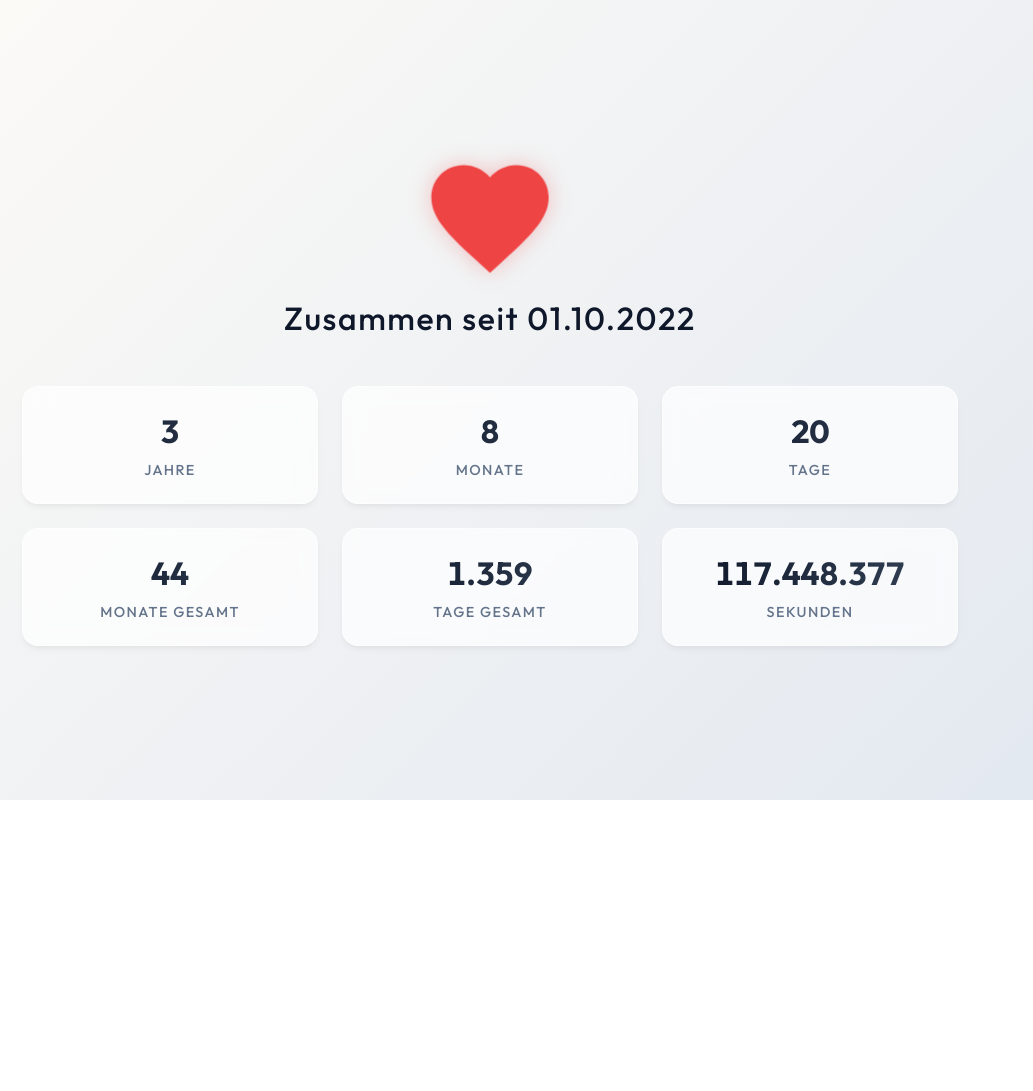
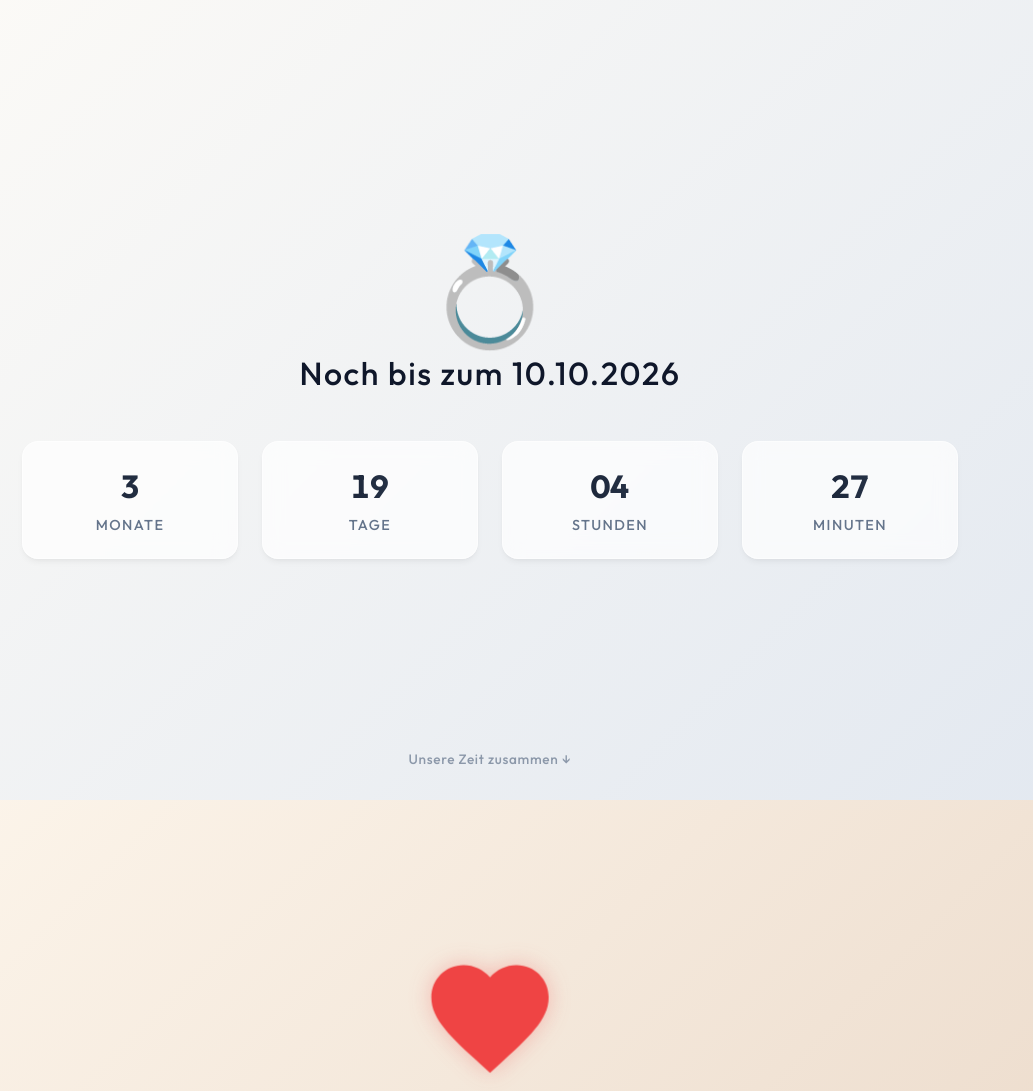
Before and after one commit to mathefuchs/jana, a plain HTML site: page index.html in a window 1280 px wide. Shown: the top 1091 px of the page, without its empty margins (150-1183 px from the left). Before the commit the page ends 800 px from the top, so only its background shows below. Drawn offline with Linux system fonts and the light colour scheme.

Commit message:
Add wedding counter

```diff
--- a/index.html
+++ b/index.html
@@ -4,7 +4,7 @@
 <head>
     <meta charset="UTF-8">
     <meta name="viewport" content="width=device-width, initial-scale=1.0">
-    <title>Zusammen seit 01.10.2022</title>
+    <title>❤️ T+J</title>
     <link rel="preconnect" href="https://fonts.googleapis.com">
     <link rel="preconnect" href="https://fonts.gstatic.com" crossorigin>
     <link href="https://fonts.googleapis.com/css2?family=Outfit:wght@300;500;700&display=swap" rel="stylesheet">
@@ -23,17 +23,35 @@
             box-sizing: border-box;
         }
 
+        html {
+            scroll-snap-type: y mandatory;
+            overflow-y: scroll;
+            height: 100%;
+        }
+
         body {
             font-family: 'Outfit', sans-serif;
-            background-color: var(--bg-color);
             color: var(--text-color);
+            height: 100%;
+        }
+
+        .section {
+            height: 100vh;
+            scroll-snap-align: start;
             display: flex;
             justify-content: center;
             align-items: center;
-            min-height: 100vh;
             text-align: center;
             overflow-x: hidden;
+            position: relative;
+        }
+
+        .section-wedding {
             background: linear-gradient(135deg, #fdfbf7 0%, #e2e8f0 100%);
+        }
+
+        .section-relationship {
+            background: linear-gradient(135deg, #fdf6ec 0%, #e8d5c4 100%);
         }
 
         .container {
@@ -41,6 +59,14 @@
             max-width: 1000px;
             width: 100%;
             animation: fadeIn 0.8s ease-out;
+        }
+
+        .icon {
+            font-size: 6rem;
+            margin: 0 auto 1rem;
+            animation: pulse 2s infinite;
+            display: block;
+            line-height: 1;
         }
 
         .heart {
@@ -85,6 +111,12 @@
             gap: 1.5rem;
         }
 
+        .grid-4 {
+            display: grid;
+            grid-template-columns: repeat(4, 1fr);
+            gap: 1.5rem;
+        }
+
         .card {
             background: var(--card-bg);
             padding: 1.5rem;
@@ -121,6 +153,41 @@
             letter-spacing: 0.1em;
         }
 
+        .scroll-hint {
+            position: absolute;
+            bottom: 2rem;
+            left: 50%;
+            transform: translateX(-50%);
+            color: var(--secondary-text);
+            font-size: 0.85rem;
+            letter-spacing: 0.05em;
+            opacity: 0.7;
+            cursor: pointer;
+            white-space: nowrap;
+        }
+
+        .scroll-hint:hover {
+            opacity: 1;
+        }
+
+        .scroll-hint::after {
+            content: " ↓";
+        }
+
+        @keyframes bounce {
+
+            0%,
+            100% {
+                transform: translateY(0);
+                opacity: 0.7;
+            }
+
+            50% {
+                transform: translateY(5px);
+                opacity: 1;
+            }
+        }
+
         @keyframes pulse {
             0% {
                 transform: scale(1);
@@ -150,13 +217,18 @@
         @media (max-width: 600px) {
 
             .grid-detailed,
-            .grid-total {
-                grid-template-columns: 1fr;
+            .grid-total,
+            .grid-4 {
+                grid-template-columns: repeat(2, 1fr);
             }
 
             .heart {
                 width: 6rem;
                 height: 6rem;
+            }
+
+            .icon {
+                font-size: 4.5rem;
             }
 
             h1 {
@@ -167,6 +239,41 @@
 </head>
 
 <body>
+    <!-- Section 1: Wedding Countdown -->
+    <div class="section section-wedding">
+        <div class="container">
+            <span class="icon">💍</span>
+            <h1>Noch bis zum 10.10.2026</h1>
+
+            <div class="counter-section">
+                <div class="grid-4">
+                    <div class="card">
+                        <span class="number" id="w-months">0</span>
+                        <span class="label" id="label-w-months">Monate</span>
+                    </div>
+                    <div class="card">
+                        <span class="number" id="w-days">0</span>
+                        <span class="label" id="label-w-days">Tage</span>
+                    </div>
+                    <div class="card">
+                        <span class="number" id="w-hours">0</span>
+                        <span class="label" id="label-w-hours">Stunden</span>
+                    </div>
+                    <div class="card">
+                        <span class="number" id="w-minutes">0</span>
+                        <span class="label" id="label-w-minutes">Minuten</span>
+                    </div>
+                </div>
+            </div>
+
+        </div>
+        <div class="scroll-hint"
+            onclick="document.querySelector('.section-relationship').scrollIntoView({behavior:'smooth'})">Unsere Zeit
+            zusammen</div>
+    </div>
+
+    <!-- Section 2: Relationship Counter -->
+    <div class="section section-relationship">
         <div class="container">
             <div class="heart">
                 <svg viewBox="0 0 24 24">
@@ -208,21 +315,52 @@
                 </div>
             </div>
         </div>
+    </div>
 
     <script>
         const startDate = new Date('2022-10-01T00:00:00');
+        const weddingDate = new Date('2026-10-10T15:00:00+02:00');
+
+        function pad(n) {
+            return String(n).padStart(2, '0');
+        }
 
         function updateCounters() {
             const now = new Date();
+
+            // --- Wedding Countdown ---
+            if (weddingDate > now) {
+                // Full months remaining
+                let wm = (weddingDate.getFullYear() - now.getFullYear()) * 12 + (weddingDate.getMonth() - now.getMonth());
+                let afterWm = new Date(now.getFullYear(), now.getMonth() + wm, now.getDate(), now.getHours(), now.getMinutes(), now.getSeconds());
+                if (afterWm > weddingDate) wm--;
+                afterWm = new Date(now.getFullYear(), now.getMonth() + wm, now.getDate(), now.getHours(), now.getMinutes(), now.getSeconds());
+
+                const msLeft = weddingDate - afterWm;
+                const wDays = Math.floor(msLeft / 86400000);
+                const wHours = Math.floor((msLeft % 86400000) / 3600000);
+                const wMinutes = Math.floor((msLeft % 3600000) / 60000);
+
+                document.getElementById('w-months').textContent = wm;
+                document.getElementById('label-w-months').textContent = wm === 1 ? 'Monat' : 'Monate';
+                document.getElementById('w-days').textContent = wDays;
+                document.getElementById('label-w-days').textContent = wDays === 1 ? 'Tag' : 'Tage';
+                document.getElementById('w-hours').textContent = pad(wHours);
+                document.getElementById('label-w-hours').textContent = wHours === 1 ? 'Stunde' : 'Stunden';
+                document.getElementById('w-minutes').textContent = pad(wMinutes);
+                document.getElementById('label-w-minutes').textContent = wMinutes === 1 ? 'Minute' : 'Minuten';
+            } else {
+                document.getElementById('w-months').textContent = '0';
+                ['w-days', 'w-hours', 'w-minutes'].forEach(id => {
+                    document.getElementById(id).textContent = '00';
+                });
+            }
+
+            // --- Relationship Counter ---
             const diff = now - startDate;
+            const seconds = Math.floor(diff / 1000);
+            const totalDays = Math.floor(diff / (1000 * 60 * 60 * 24));
 
-            // Basic time units
-            const seconds = Math.floor(diff / 1000);
-            const minutes = Math.floor(seconds / 60);
-            const hours = Math.floor(minutes / 60);
-            const days = Math.floor(hours / 24);
-
-            // Calculate detailed duration (Years, Months, Days)
             let y = now.getFullYear() - startDate.getFullYear();
             let m = now.getMonth() - startDate.getMonth();
             let d = now.getDate() - startDate.getDate();
@@ -237,10 +375,8 @@
                 m += 12;
             }
 
-            // Total Months
             const totalMonths = (y * 12) + m;
 
-            // Update DOM
             document.getElementById('years').textContent = y;
             document.getElementById('label-years').textContent = y === 1 ? 'Jahr' : 'Jahre';
 
@@ -253,15 +389,15 @@
             document.getElementById('total-months').textContent = totalMonths.toLocaleString('de-DE');
             document.getElementById('label-total-months').textContent = totalMonths === 1 ? 'Monat Gesamt' : 'Monate Gesamt';
 
-            document.getElementById('total-days').textContent = days.toLocaleString('de-DE');
-            document.getElementById('label-total-days').textContent = days === 1 ? 'Tag Gesamt' : 'Tage Gesamt';
+            document.getElementById('total-days').textContent = totalDays.toLocaleString('de-DE');
+            document.getElementById('label-total-days').textContent = totalDays === 1 ? 'Tag Gesamt' : 'Tage Gesamt';
 
             document.getElementById('total-seconds').textContent = seconds.toLocaleString('de-DE');
             document.getElementById('label-total-seconds').textContent = seconds === 1 ? 'Sekunde' : 'Sekunden';
         }
 
         setInterval(updateCounters, 1000);
-        updateCounters(); // Initial call
+        updateCounters();
     </script>
 </body>
 
```
Lines whose indentation alone changed are shown as unchanged.
